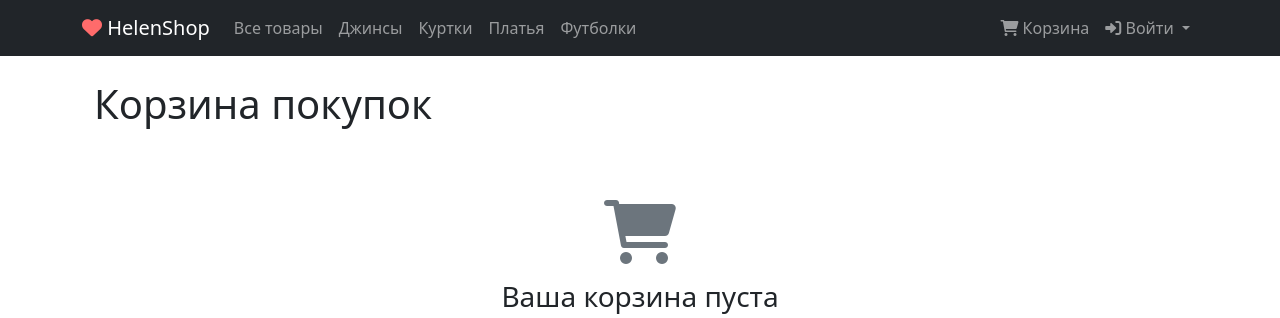
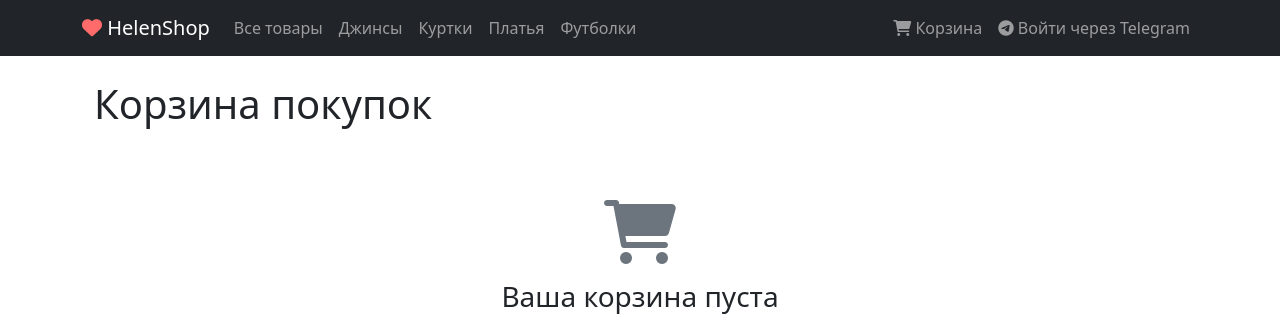
Before and after one commit to pycoder-maxim/Helen-shop, a Django app: page /cart/ in a window 1280 px wide. Shown: the top 318 px of the page. Run offline with Django 5.2, Linux system fonts and the light colour scheme; data comes from the database, SQL or seed files in the repository; some libraries are stand-ins or nearby versions.

Commit message:
Simplify header: direct Telegram login button

```diff
--- a/templates/base.html
+++ b/templates/base.html
@@ -34,29 +34,17 @@
                             {% endif %}
                         </a>
                     </li>
+                    <li class="nav-item">
+                        <a class="nav-link" href="/accounts/telegram/login/?bot_id=84014347464">
+                            <i class="fab fa-telegram"></i> Войти через Telegram
+                        </a>
+                    </li>
                     {% if user.is_authenticated %}
                         <li class="nav-item">
-                            <span class="nav-link"><i class="fas fa-user"></i> {{ user.username }}</span>
+                            <span class="nav-link">{{ user.username }}</span>
                         </li>
                         <li class="nav-item">
-                            <a class="nav-link" href="{% url 'account_logout' %}">
-                                <i class="fas fa-sign-out-alt"></i> Выйти
-                            </a>
-                        </li>
-                    {% else %}
-                        <li class="nav-item dropdown">
-                            <a class="nav-link dropdown-toggle" href="#" id="loginDropdown" role="button" data-bs-toggle="dropdown">
-                                <i class="fas fa-sign-in-alt"></i> Войти
-                            </a>
-                            <ul class="dropdown-menu">
-                                <li><a class="dropdown-item" href="{% url 'admin:login' %}">
-                                    <i class="fas fa-user-lock"></i> Админ-панель
-                                </a></li>
-                                <li><hr class="dropdown-divider"></li>
-                                <li><a class="dropdown-item" href="/accounts/telegram/login/?bot_id=84014347464">
-                                    <i class="fab fa-telegram"></i> Войти через Telegram
-                                </a></li>
-                            </ul>
+                            <a class="nav-link" href="{% url 'account_logout' %}">Выйти</a>
                         </li>
                     {% endif %}
                 </ul>
```
